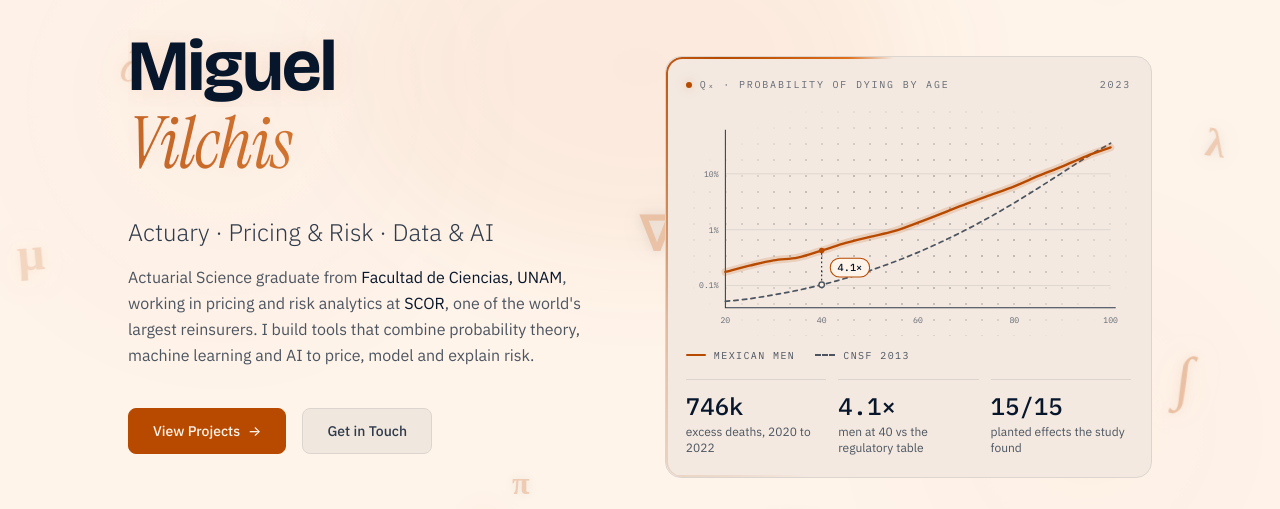
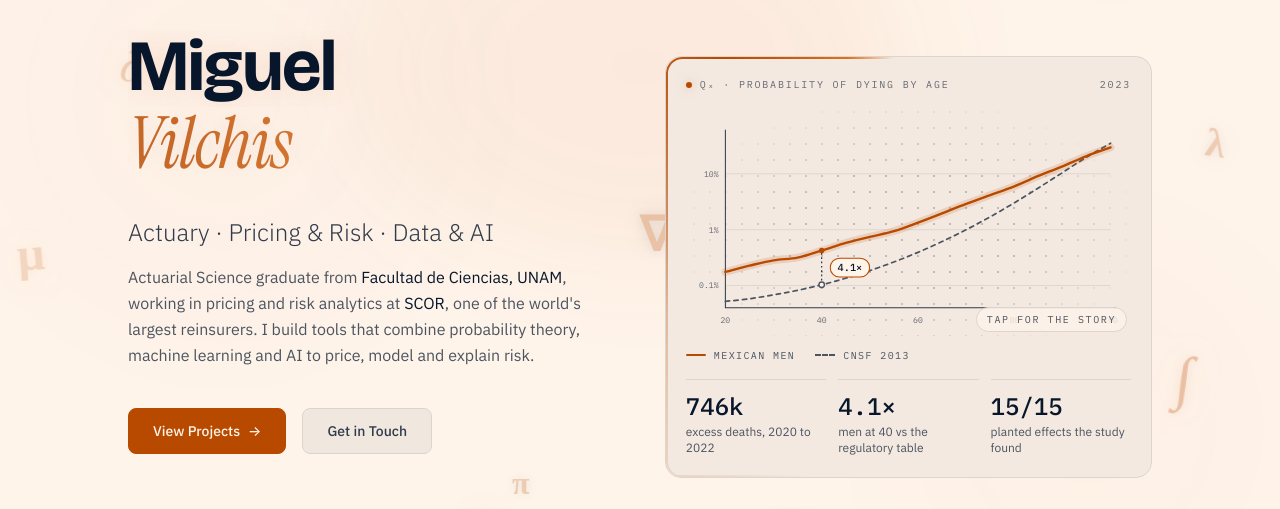
Before and after one commit to deadmigue55/portfolio, a React (Vite) app: page / in a window 1280 px wide. Shown: the part 173-682 px from the top of the page. Built offline with nearby package versions, Linux system fonts and the light colour scheme.

Commit message:
Hero chart: quick view on hover, focus or tap explaining the 4.1x gap and why it matters

```diff
--- a/src/components/HeroScene.jsx
+++ b/src/components/HeroScene.jsx
@@ -1,3 +1,4 @@
+import { useState } from 'react'
 import { motion } from 'motion/react'
 import { BeamBorder } from './Electric'
 import CountUp from './CountUp'
@@ -54,13 +55,35 @@ const stats = [
   { to: 15, label: 'planted effects the study found', format: v => `${Math.round(v)}/15` },
 ]
 
+// The quick view shown over the chart on hover (mouse), focus (keyboard) or tap (touch)
+const BRIEF = [
+  ['What you see', 'The chance that a Mexican man dies within a year, at each age (2023, log scale). The solid line is rebuilt from INEGI deaths and CONAPO population. The dashed line is CNSF 2013, the table the regulator still points to.'],
+  ['The gap', 'At 40, men die at 4.1 times the rate in that table, and the gap stays 3 to 4 times across working ages. The table is more than ten years old and blends both sexes.'],
+  ['Why it matters', 'Premiums and reserves are built on mortality tables. A table that is too light makes life cover look cheaper and safer than it is, and 746,000 excess deaths in 2020 to 2022 show how fast the old trend can break.'],
+]
+
 export default function HeroScene() {
+  const [open, setOpen] = useState(false)
+  // Mouse opens on hover, keyboard on focus, touch on tap. Pen and touch toggle with a tap.
+  const onClick = e => {
+    const type = e.nativeEvent.pointerType
+    if (type === 'touch' || type === 'pen') setOpen(v => !v)
+  }
   return (
     <motion.div
+      tabIndex={0}
+      role="group"
+      aria-label="Chart: Mexican men's mortality against the regulatory table. Hover, focus or tap for a short explanation."
+      onPointerEnter={e => e.pointerType === 'mouse' && setOpen(true)}
+      onPointerLeave={e => e.pointerType === 'mouse' && setOpen(false)}
+      onFocus={e => e.currentTarget.matches(':focus-visible') && setOpen(true)}
+      onBlur={() => setOpen(false)}
+      onKeyDown={e => e.key === 'Escape' && setOpen(false)}
+      onClick={onClick}
       initial={{ opacity: 0, y: 28, scale: 0.97 }}
       animate={{ opacity: 1, y: 0, scale: 1 }}
       transition={{ duration: 1, delay: 0.35, ease: [0.22, 1, 0.36, 1] }}
-      className="relative rounded-2xl border border-line bg-card p-4 sm:p-5"
+      className="relative rounded-2xl border border-line bg-card p-4 outline-none focus-visible:border-accent sm:p-5"
     >
       <BeamBorder />
 
@@ -71,6 +94,21 @@ export default function HeroScene() {
         </span>
         <span className="hidden sm:inline">2023</span>
       </div>
+
+      {/* Quick view */}
+      <div aria-hidden="true"
+        className={`absolute inset-0 z-20 flex flex-col justify-center gap-3 overflow-hidden rounded-2xl border border-accent/40 bg-card p-5 shadow-[0_0_40px_var(--glow-soft)] transition-[opacity,transform] duration-300 ease-out sm:gap-4 sm:p-6 ${
+          open ? 'translate-y-0 opacity-100' : 'pointer-events-none translate-y-2 opacity-0'}`}>
+        {BRIEF.map(([title, text], i) => (
+          <div key={title} className={`transition-[opacity,transform] duration-500 ease-out ${i === 0 ? 'hidden sm:block' : ''}`}
+            style={{ transitionDelay: open ? `${80 + i * 70}ms` : '0ms', opacity: open ? 1 : 0, transform: open ? 'none' : 'translateY(8px)' }}>
+            <p className="font-mono text-[10px] uppercase tracking-[0.2em] text-accent">{title}</p>
+            <p className="mt-1 text-[12.5px] leading-snug text-soft sm:mt-1.5 sm:text-sm sm:leading-relaxed">{text}</p>
+          </div>
+        ))}
+        <p className="font-mono text-[10px] uppercase tracking-[0.18em] text-faint">Sources: INEGI, CONAPO, CNSF</p>
+      </div>
+      <p className="sr-only">{BRIEF.map(([title, text]) => `${title}: ${text}`).join(' ')}</p>
 
       <div className="relative mt-3">
         <div className="dot-grid absolute inset-0" aria-hidden="true" />
@@ -138,6 +176,11 @@ export default function HeroScene() {
             <animate attributeName="opacity" values="0;1;1;0" keyTimes="0;0.1;0.9;1" dur="5.5s" begin="3.4s" repeatCount="indefinite" />
           </g>
         </svg>
+        <span aria-hidden="true"
+          className={`pointer-events-none absolute bottom-1 right-1 rounded-full border border-line bg-bg/80 px-2.5 py-1 font-mono text-[10px] uppercase tracking-[0.16em] text-muted transition-opacity duration-300 ${open ? 'opacity-0' : 'opacity-100'}`}>
+          <span className="[@media(hover:hover)]:hidden">Tap</span>
+          <span className="hidden [@media(hover:hover)]:inline">Hover</span> for the story
+        </span>
       </div>
 
       <div className="mt-3 flex flex-wrap items-center gap-x-5 gap-y-1 font-mono text-[10px] uppercase tracking-[0.14em] text-muted">
```
